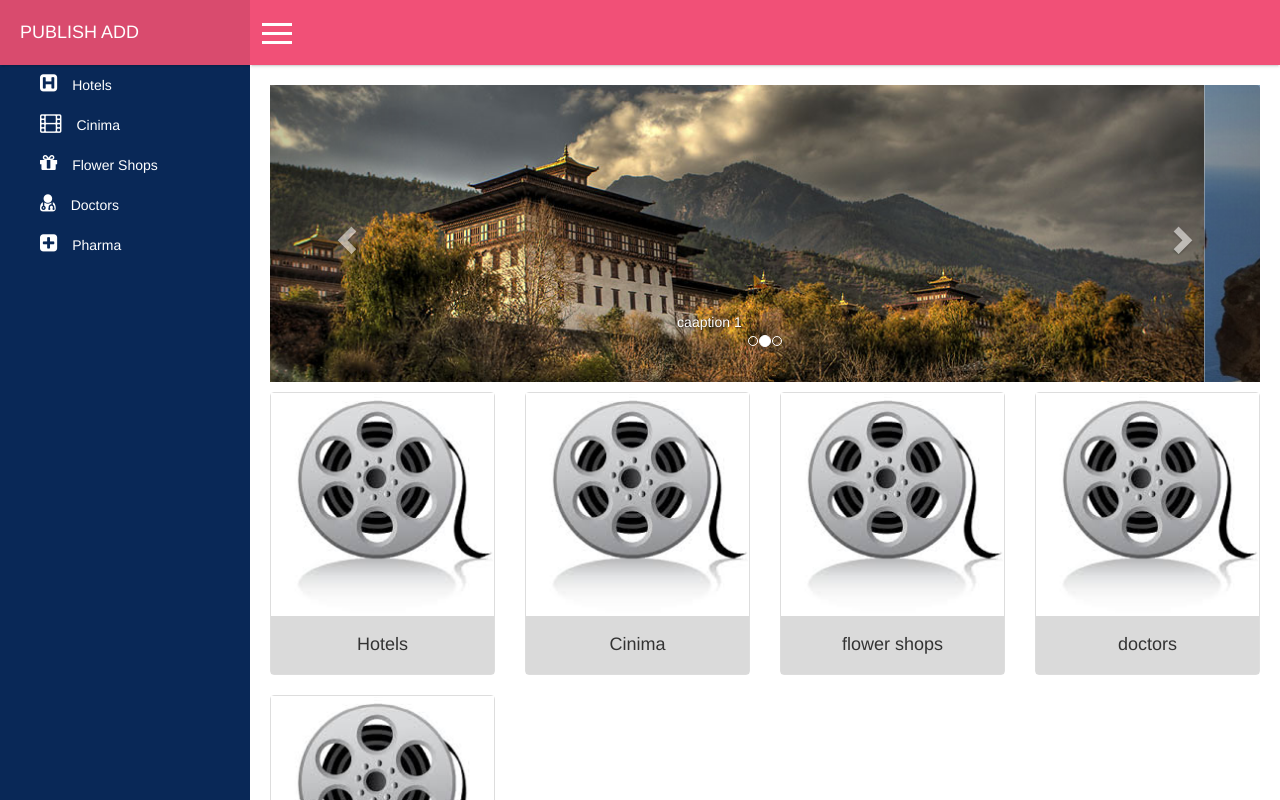
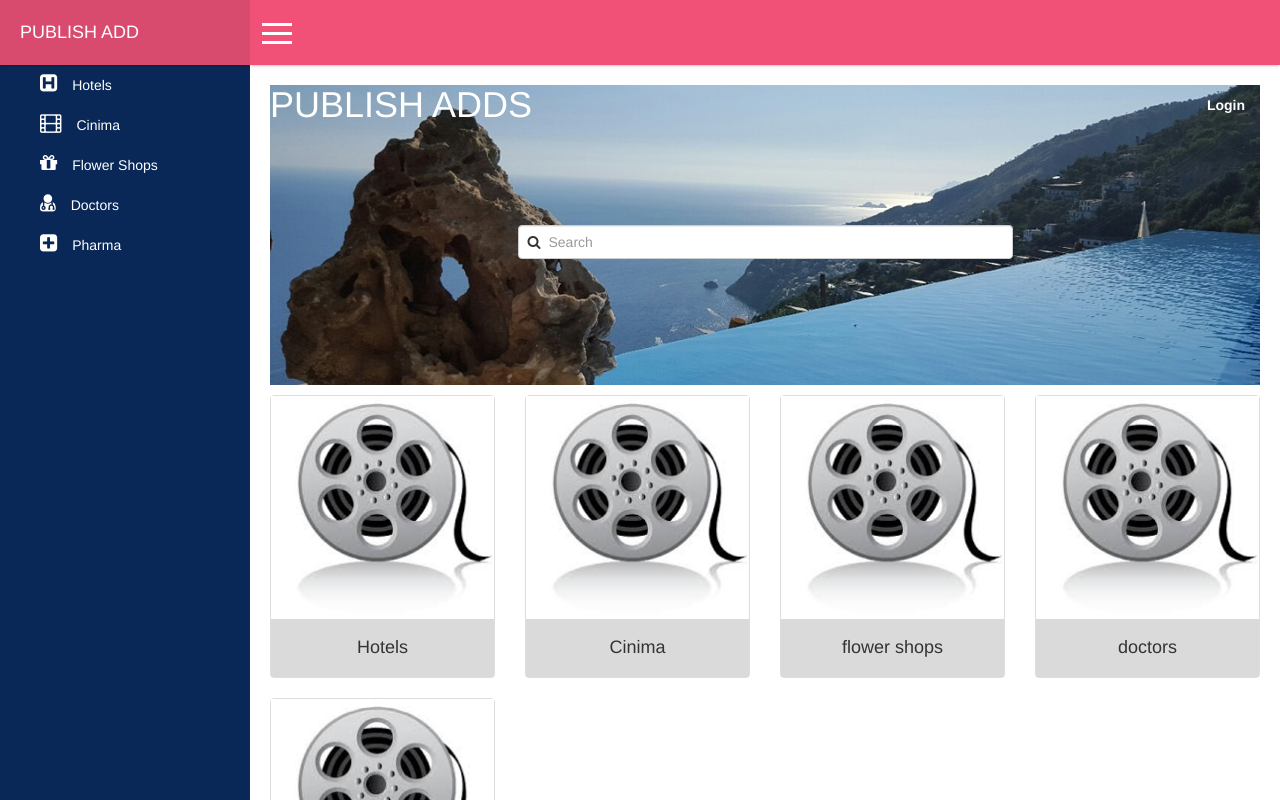
Before and after one commit to Bhavyashree-P-B/new-project, an Angular app: page / in a window 1280 px wide. Shown: the top 800 px of the page. Built offline with nearby package versions, Linux system fonts and the light colour scheme; what angular2-google-maps would draw is missing.

Commit message:
Dashboard changes, HomePage like

```diff
--- a/package.json
+++ b/package.json
@@ -34,15 +34,17 @@
     "@types/jasmine": "2.5.38",
     "@types/node": "~6.0.60",
     "codelyzer": "~2.0.0-beta.4",
+    "css-loader": "^0.27.3",
     "jasmine-core": "~2.5.2",
     "jasmine-spec-reporter": "~3.2.0",
     "karma": "~1.4.1",
     "karma-chrome-launcher": "~2.0.0",
     "karma-cli": "~1.0.1",
+    "karma-coverage-istanbul-reporter": "^0.2.0",
     "karma-jasmine": "~1.1.0",
     "karma-jasmine-html-reporter": "^0.2.2",
-    "karma-coverage-istanbul-reporter": "^0.2.0",
     "protractor": "~5.1.0",
+    "style-loader": "^0.13.2",
     "ts-node": "~2.0.0",
     "tslint": "~4.4.2",
     "typescript": "~2.0.0"
--- a/src/app/component/dashboard/dashboard.component.css
+++ b/src/app/component/dashboard/dashboard.component.css
@@ -11,3 +11,66 @@ a.category-list {
 .dash-category {
     padding: 10px 0px;
 }
+
+.header-bg {
+    min-height: 300px;
+    background-size: cover;
+    background-repeat: none;
+}
+
+.header-bg .logo {
+    color: white;
+    margin: 0px;
+}
+
+.header-bg .nav>li>a,
+.header-bg .nav>li>a:hover {
+    color: white;
+    font-weight: bold;
+    background-color: transparent;
+}
+
+.header-bg>.search {
+    margin-left: auto;
+    margin-right: auto;
+    width: 50%;
+    padding-top: 100px;
+}
+
+@media (min-width: 1200px) {
+    .header-bg>.search {
+        width: 50%;
+    }
+}
+
+@media (min-width: 992px) and (max-width: 1199px) {
+    .header-bg>.search {
+        width: 50%;
+    }
+}
+
+@media (min-width: 768px) and (max-width: 991px) {
+    .header-bg>.search {
+        width: 80%;
+    }
+}
+
+@media (max-width: 767px) {
+    .header-bg>.search {
+        width: 80%;
+    }
+}
+
+.header-bg>.search .search-input {
+    position: relative;
+}
+
+.header-bg>.search .search-input input.form-control {
+    padding-left: 30px;
+}
+
+.header-bg>.search .search-input>span.fa {
+    position: absolute;
+    top: 10px;
+    left: 10px;
+}
--- a/src/app/component/dashboard/dashboard.component.html
+++ b/src/app/component/dashboard/dashboard.component.html
@@ -1,4 +1,4 @@
-<div class="row">
+<!--<div class="row">
     <div class="col-md-12">
         <div id="detail-page-carousel" class="carousel slide" data-ride="carousel">
             <ol class="carousel-indicators">
@@ -37,7 +37,29 @@
             </a>
         </div>
     </div>
-</div>
+</div>-->
+<section class="header-bg" [ngStyle]="{ 'background-image': 'url(../../assets/images/slide/2.jpg)'}">
+    <div class="row">
+        <div class="col-lg-4 col-md-4 col-sm-4 col-xs-4">
+            <h1 class="logo">PUBLISH ADDS</h1>
+        </div>
+        <div class="col-lg-8 col-md-8 col-sm-8 col-xs-8">
+            <ul class="nav nav-pills pull-right">
+                <li><a href="#">Login</a></li>
+            </ul>
+        </div>
+    </div>
+    <div class="search">
+        <div class="row">
+            <div class="col-lg-12 col-md-12">
+                <div class="search-input">
+                    <input type="text" name="search" placeholder="Search" class="form-control" />
+                    <span class="fa fa-search"></span>
+                </div>
+            </div>
+        </div>
+    </div>
+</section>
 <div class="dash-category">
     <div class="row">
         <div class="col-lg-3 col-md-3 col-sm-6 col-xs-6" *ngFor="let card of cardData">
```
